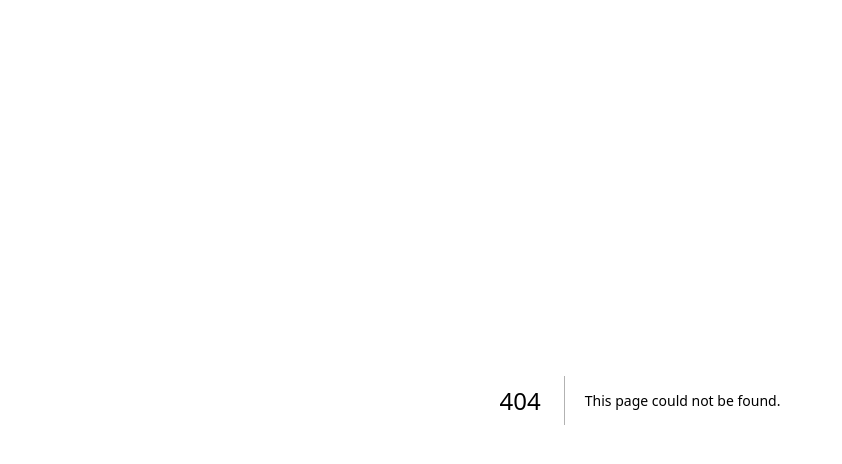
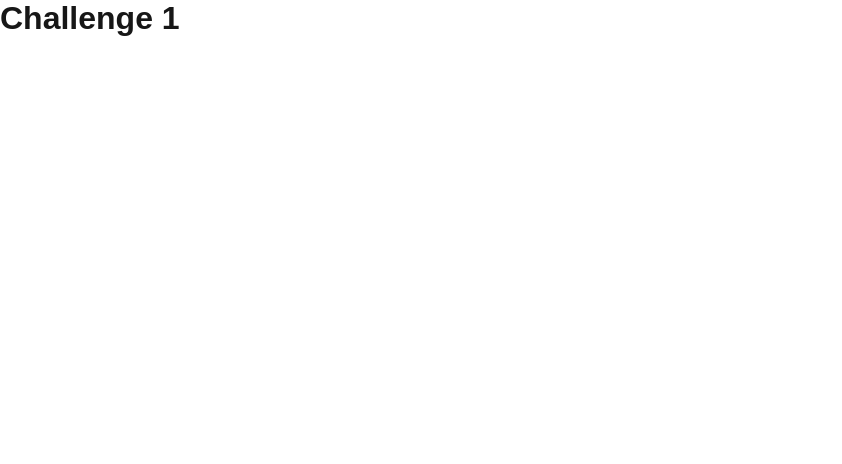
Before and after one commit to ryanarmial/ascendion, a Next.js app: page /challenge-1 in a window 1280 px wide. Before the commit this address had no page. Shown: the top 464 px of the page, without its empty margins (0-842 px from the left). Built offline with nearby package versions, Linux system fonts and the light colour scheme.

Commit message:
add challenge 1 page

```diff
--- /dev/null
+++ b/app/challenge-1/page.tsx
@@ -0,0 +1,7 @@
+export default function Page() {
+  return (
+    <div>
+      <h1>Challenge 1</h1>
+    </div>
+  );
+}
```
